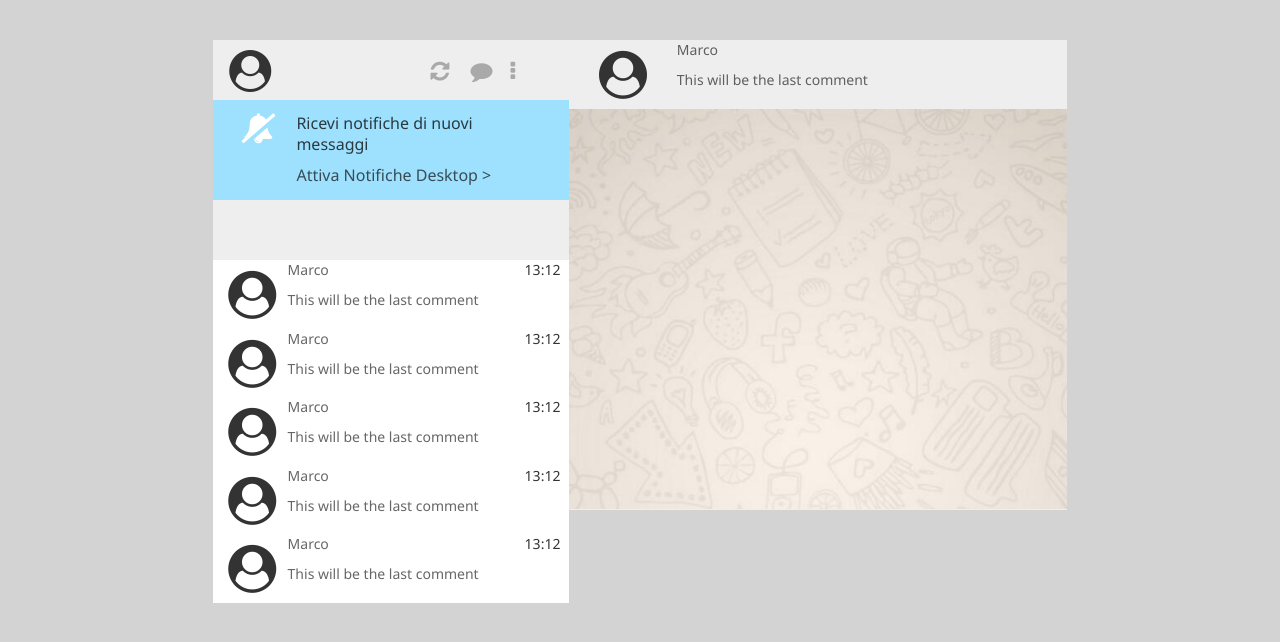
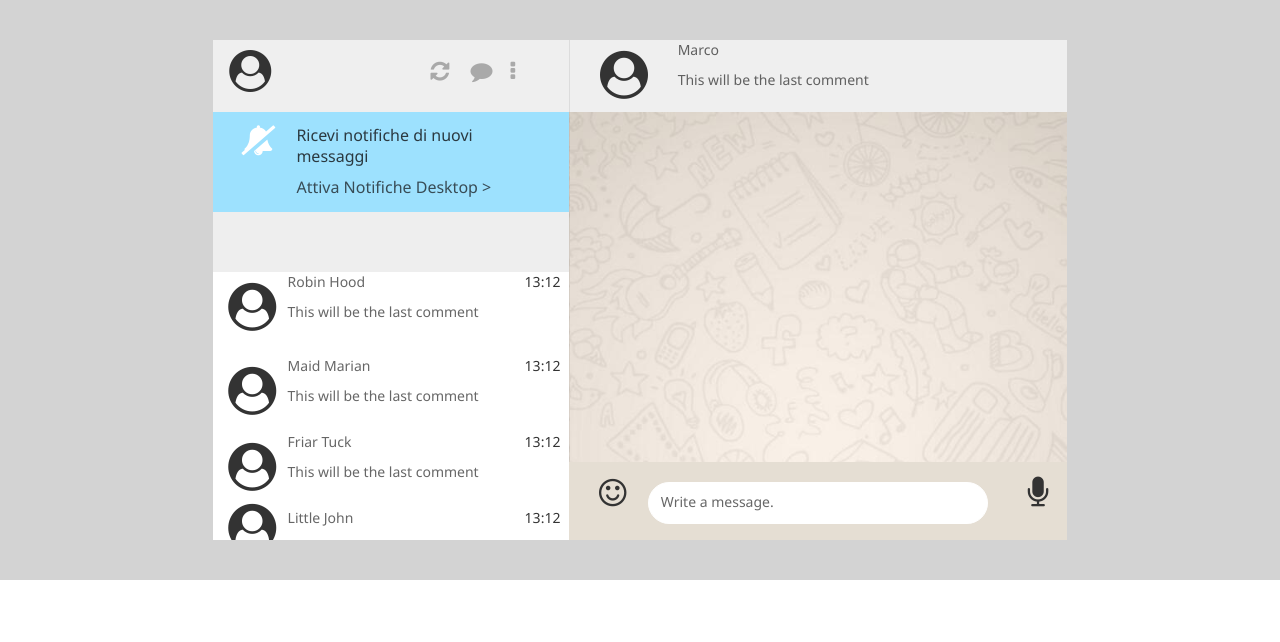
Before and after one commit to jlapegna/js-html-css-boolzap, a plain HTML site: page index.html in a window 1280 px wide. Drawn offline with nearby package versions, Linux system fonts and the light colour scheme; files whose address does not match are found by name.

Commit message:
working on the layout

```diff
--- a/assets/css/style.css
+++ b/assets/css/style.css
@@ -1,19 +1,23 @@
 * {
   margin: 0;
   box-sizing: border-box;
-  font-family: Segoe UI,Helvetica Neue,Helvetica,Lucida Grande,Arial,Ubuntu,Cantarell,Fira Sans,sans-serif;
+  font-family: Segoe UI, Helvetica Neue, Helvetica, Lucida Grande, Arial, Ubuntu, Cantarell, Fira Sans, sans-serif;
 }
 
 .container-fluid {
   background-color: lightgrey;
-  height: 100vh;
+  height: auto;
+}
+
+.padding-box {
+  padding: 15px 15px 15px 15px;
 }
 
 /* LEFT COLUMN CSS */
-
 .app {
+  display: flex;
   margin-top: 40px;
-  height: auto;
+  margin-bottom: 40px;
 }
 
 .user-column {
@@ -21,9 +25,9 @@
 }
 
 .header {
-  background-color: #eee;
+  background-color: #efefef;
   padding: 10px 16px;
-  height: 60px;
+  height: 72px;
 }
 
 .header-usericon i {
@@ -43,7 +47,6 @@
 }
 
 /* Notice Box CSS */
-
 .notice-box {
   background-color: #9de1fe;
   padding: 13px 12px 14px 13px;
@@ -83,31 +86,56 @@
   font-size: 48px;
 }
 
+.max-height {
+  max-height: 500px;
+  overflow: hidden;
+}
+
 .contact-name {
-  color: rgba(0,0,0,.6);
+  color: rgba(0, 0, 0, .6);
 }
 
 /* RIGHT COLUMN CSS */
+.message-screen {
+  min-height: 350px;
+  background-image: url(/Users/jolandalapegna/Documents/Boolean/projects/js-html-css-boolzap/img/whatsapp.jpg);
+  background-size: cover;
+  border-left: 1px solid rgba(0, 0, 0, .08);
+}
 
-.message-screen {
-  min-height: 400px;
-  background-image: url(/img/whatsapp-chat-background.jpg);
-  background-size: cover;
+.message-field {
+  background-color: #fff;
+  border: 1px solid #fff;
+  border-radius: 21px;
+  padding: 9px 12px 11px;
+  margin: 5px 10px;
 }
 
 .message-header {
-  background-color: #eee;
+  height: 72px;
+  background-color: #efefef;
+  border-left: 1px solid rgba(0, 0, 0, .08);
 }
 
 .message-column {
   padding: 0;
   background-color: #eee;
+  min-height: 400px;
 }
 
+.message-input {
+  height: 80px;
+  background-color: #e5ded3;
+}
+
+.message-input i {
+  font-size: 32px;
+}
+
+
 /* Media Q */
-
-@media screen (max-width: 768px;) {
+@media screen (max-width: 768px; ) {
   .app {
     margin-top: 0;
   }
- }
+}
--- a/index.html
+++ b/index.html
@@ -26,8 +26,8 @@
 
   <div class="container-fluid">
     <!--  Full Body Container -->
-    <div class="row">
-      <div class="col-xs-12 col-md-8 col-md-offset-2 app">
+    <div class="row app">
+      <div class="col-xs-12 col-md-8 col-md-offset-2 max-height">
         <div class="row">
           <div class="col-xs-5 user-column">
             <!--  Column w/ Header + Contacts-->
@@ -73,7 +73,7 @@
                   </div>
                   <div class="col-xs-8 contact-name">
                     <span>
-                      <p>Marco</p>
+                      <p>Robin Hood</p>
                     </span>
                     <span>
                       <p>This will be the last comment</p>
@@ -87,18 +87,36 @@
               </div>
 
                 <div class="col-xs-12 contact">
-                    <div class="col-xs-2 contact-info">
+                    <div class="col-xs-2 contact-info padding-box">
                       <i class="fa fa-user-circle" aria-hidden="true"></i>
                     </div>
-                    <div class="col-xs-8 contact-name">
+                    <div class="col-xs-8 contact-name padding-box">
                       <span>
-                        <p>Marco</p>
+                        <p>Maid Marian</p>
                       </span>
                       <span>
                         <p>This will be the last comment</p>
                       </span>
                     </div>
-                    <div class="col-xs-2 contact-time">
+                    <div class="col-xs-2 contact-time padding-box">
+                      <span>
+                        <p>13:12</p>
+                      </span>
+                    </div>
+                </div>
+                <div class="col-xs-12 contact">
+                    <div class="col-xs-2 contact-info padding-box">
+                      <i class="fa fa-user-circle" aria-hidden="true"></i>
+                    </div>
+                    <div class="col-xs-8 contact-name padding-box">
+                      <span>
+                        <p>Friar Tuck</p>
+                      </span>
+                      <span>
+                        <p>This will be the last comment</p>
+                      </span>
+                    </div>
+                    <div class="col-xs-2 contact-time padding-box">
                       <span>
                         <p>13:12</p>
                       </span>
@@ -108,63 +126,25 @@
                     <div class="col-xs-2 contact-info">
                       <i class="fa fa-user-circle" aria-hidden="true"></i>
                     </div>
-                    <div class="col-xs-8 contact-name">
+                    <div class="col-xs-8 contact-name padding-box">
                       <span>
-                        <p>Marco</p>
+                        <p>Little John</p>
                       </span>
                       <span>
                         <p>This will be the last comment</p>
                       </span>
                     </div>
-                    <div class="col-xs-2 contact-time">
-                      <span>
-                        <p>13:12</p>
-                      </span>
-                    </div>
-                </div>
-                <div class="col-xs-12 contact">
-                    <div class="col-xs-2 contact-info">
-                      <i class="fa fa-user-circle" aria-hidden="true"></i>
-                    </div>
-                    <div class="col-xs-8 contact-name">
-                      <span>
-                        <p>Marco</p>
-                      </span>
-                      <span>
-                        <p>This will be the last comment</p>
-                      </span>
-                    </div>
-                    <div class="col-xs-2 contact-time">
-                      <span>
-                        <p>13:12</p>
-                      </span>
-                    </div>
-                </div>
-                <div class="col-xs-12 contact">
-                    <div class="col-xs-2 contact-info">
-                      <i class="fa fa-user-circle" aria-hidden="true"></i>
-                    </div>
-                    <div class="col-xs-8 contact-name">
-                      <span>
-                        <p>Marco</p>
-                      </span>
-                      <span>
-                        <p>This will be the last comment</p>
-                      </span>
-                    </div>
-                    <div class="col-xs-2 contact-time">
+                    <div class="col-xs-2 contact-time padding-box">
                       <span>
                         <p>13:12</p>
                       </span>
                     </div>
                 </div>
 
-
-
           </div> <!--  End of Column w/ Contacts-->
           <div class="col-xs-7 message-column">        <!--  Column with Messages -->
 
-            <div class="col-xs-12 header-message message-header">
+            <div class="col-xs-12 message-header">
               <div class="col-xs-2 contact-info">
                 <i class="fa fa-user-circle" aria-hidden="true"></i>
               </div>
@@ -182,8 +162,21 @@
 
 
             </div>
+
             <div class="col-xs-12 message-input message-input">
-
+              <div class="col-xs-1 padding-box">
+                <i class="fa fa-smile-o" aria-hidden="true"></i>
+              </div>
+              <div class="col-xs-10 contact-name padding-box">
+                <div class="message-field">
+                  <div class="written-message">
+                    Write a message.
+                  </div>
+                </div>
+              </div>
+              <div class="col-xs-1 contact-time padding-box">
+                <i class="fa fa-microphone" aria-hidden="true"></i>
+              </div>
 
             </div>
           </div> <!--  End of Column w/ Messages -->
```
Also changed, not shown: img/whatsapp.jpg (renamed from img/whatsapp-chat-background.jpg).
